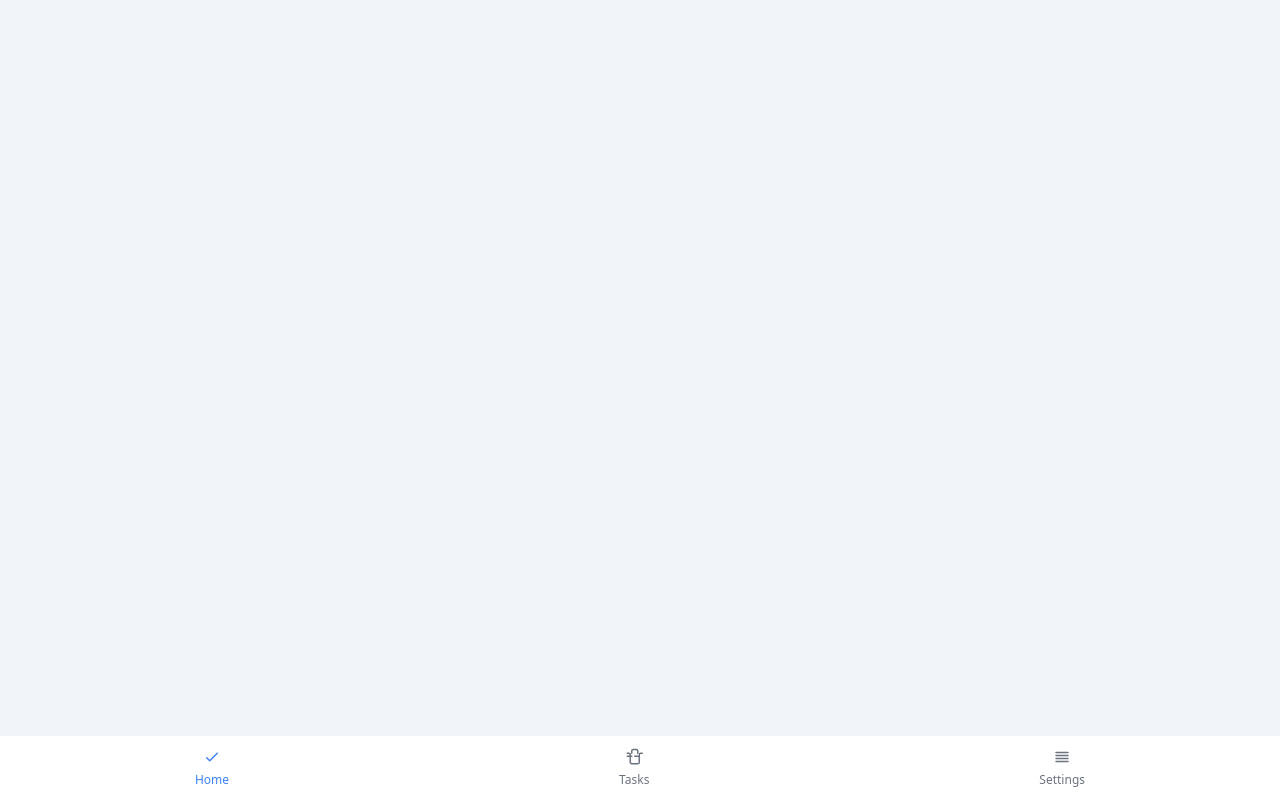
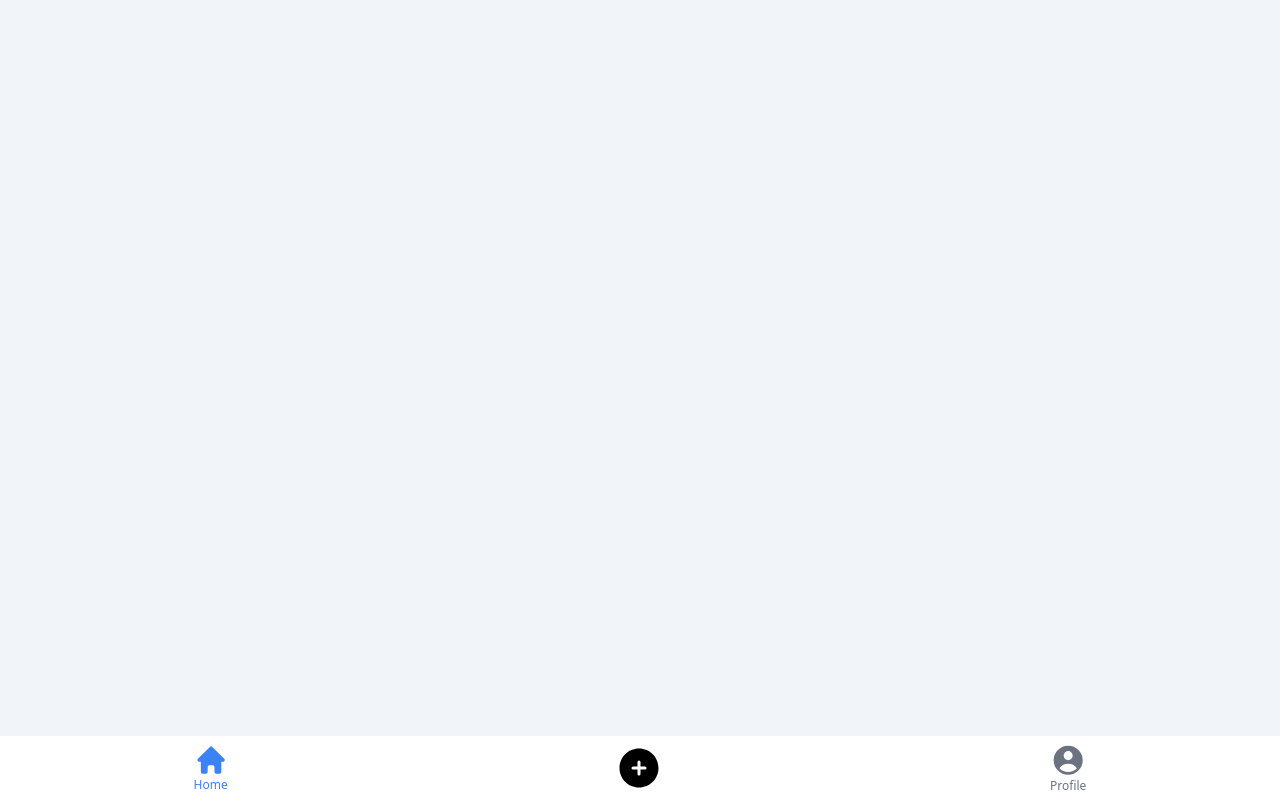
Before and after one commit to zifengcheng1/OpenRice, a website: page codebase/src/index.html in a window 1280 px wide. Both pictures are taken after a click on the button "Home". Drawn offline with Linux system fonts and the light colour scheme.

Commit message:
implement tab bar

```diff
--- a/codebase/src/index.html
+++ b/codebase/src/index.html
@@ -4,27 +4,27 @@
     <meta charset="UTF-8">
     <meta name="viewport" content="width=device-width, initial-scale=1.0">
     <link href="./css/tailwind.css" rel="stylesheet">
-    <title>Openrice</title>
+    <script type="text/javascript" src="./js/tab.js" async></script>
+    <title>OpenRice</title>
 </head>
 <body class="bg-slate-100">
-    <div class="bg-white w-full fixed bottom-0 h-16 flex justify-around items-center border-t-1">
-        <button class="text-blue-500 focus:outline-none flex flex-col items-center justify-center">
-            <svg xmlns="http://www.w3.org/2000/svg" fill="none" viewBox="0 0 24 24" stroke="currentColor" class="h-6 w-6 pb-1.5">
-                <path stroke-linecap="round" stroke-linejoin="round" stroke-width="2" d="M5 13l4 4L19 7" />
+    <div class="fixed bottom-0 left-0 right-0 h-16 bg-white border-t-1 flex justify-around items-center w-full px-4">
+        <button id="tab-home" onclick="selectPage('home')" class="text-blue-500 flex flex-col justify-center items-center w-12 h-10">
+            <svg xmlns="http://www.w3.org/2000/svg" viewBox="0 0 20 20" fill="currentColor" class="h-6.5 w-6.5">
+                <path fill-rule="evenodd" d="M9.293 2.293a1 1 0 0 1 1.414 0l7 7A1 1 0 0 1 17 11h-1v6a1 1 0 0 1-1 1h-2a1 1 0 0 1-1-1v-3a1 1 0 0 0-1-1H9a1 1 0 0 0-1 1v3a1 1 0 0 1-1 1H5a1 1 0 0 1-1-1v-6H3a1 1 0 0 1-.707-1.707l7-7Z" clip-rule="evenodd" />
             </svg>
-            <span class="block text-xs">Home</span>
+            <span class="text-xs font-medium">Home</span>
         </button>
-        <button class="text-gray-500 focus:outline-none flex flex-col items-center justify-center">
-            <svg xmlns="http://www.w3.org/2000/svg" fill="none" viewBox="0 0 24 24" stroke="currentColor" class="h-6 w-6 pb-1.5">
-                <path stroke-linecap="round" stroke-linejoin="round" stroke-width="2" d="M3 7h2a2 2 0 012 2v10a2 2 0 002 2h8a2 2 0 002-2V9a2 2 0 012-2h2m-6 0V4a2 2 0 00-2-2h-4a2 2 0 00-2 2v3m-6 4h6m4 0h6" />
+        <button>
+            <svg xmlns="http://www.w3.org/2000/svg" viewBox="0 0 24 24" fill="currentColor" class="h-12 w-12">
+                <path fill-rule="evenodd" d="M12 2.25c-5.385 0-9.75 4.365-9.75 9.75s4.365 9.75 9.75 9.75 9.75-4.365 9.75-9.75S17.385 2.25 12 2.25ZM12.75 9a.75.75 0 0 0-1.5 0v2.25H9a.75.75 0 0 0 0 1.5h2.25V15a.75.75 0 0 0 1.5 0v-2.25H15a.75.75 0 0 0 0-1.5h-2.25V9Z" clip-rule="evenodd" />
             </svg>
-            <span class="block text-xs">Tasks</span>
         </button>
-        <button class="text-gray-500 focus:outline-none flex flex-col items-center justify-center">
-            <svg xmlns="http://www.w3.org/2000/svg" fill="none" viewBox="0 0 24 24" stroke="currentColor" class="h-6 w-6 pb-1.5">
-                <path stroke-linecap="round" stroke-linejoin="round" stroke-width="2" d="M4 6h16M4 10h16M4 14h16M4 18h16" />
-            </svg>
-            <span class="block text-xs">Settings</span>
+        <button id="tab-profile" onclick="selectPage('profile')" class="text-gray-500 flex flex-col justify-center items-center w-12 h-10">
+            <svg xmlns="http://www.w3.org/2000/svg" viewBox="0 0 20 20" fill="currentColor" class="h-6.5 w-6.5">
+                <path fill-rule="evenodd" d="M18 10a8 8 0 1 1-16 0 8 8 0 0 1 16 0Zm-5.5-2.5a2.5 2.5 0 1 1-5 0 2.5 2.5 0 0 1 5 0ZM10 12a5.99 5.99 0 0 0-4.793 2.39A6.483 6.483 0 0 0 10 16.5a6.483 6.483 0 0 0 4.793-2.11A5.99 5.99 0 0 0 10 12Z" clip-rule="evenodd" />
+              </svg>
+            <span class="text-xs font-medium">Profile</span>
         </button>
     </div>
 </body>
--- /dev/null
+++ b/codebase/src/js/tab.js
@@ -0,0 +1,11 @@
+
+function selectPage(tab) {
+    document.getElementById('tab-home').classList.remove('text-blue-500');
+    document.getElementById('tab-home').classList.add('text-gray-500');
+    document.getElementById('tab-profile').classList.remove('text-blue-500');
+    document.getElementById('tab-profile').classList.add('text-gray-500');
+
+            // Set the clicked tab button to active (blue)
+    document.getElementById('tab-' + tab).classList.remove('text-gray-500');
+    document.getElementById('tab-' + tab).classList.add('text-blue-500');
+}
```
